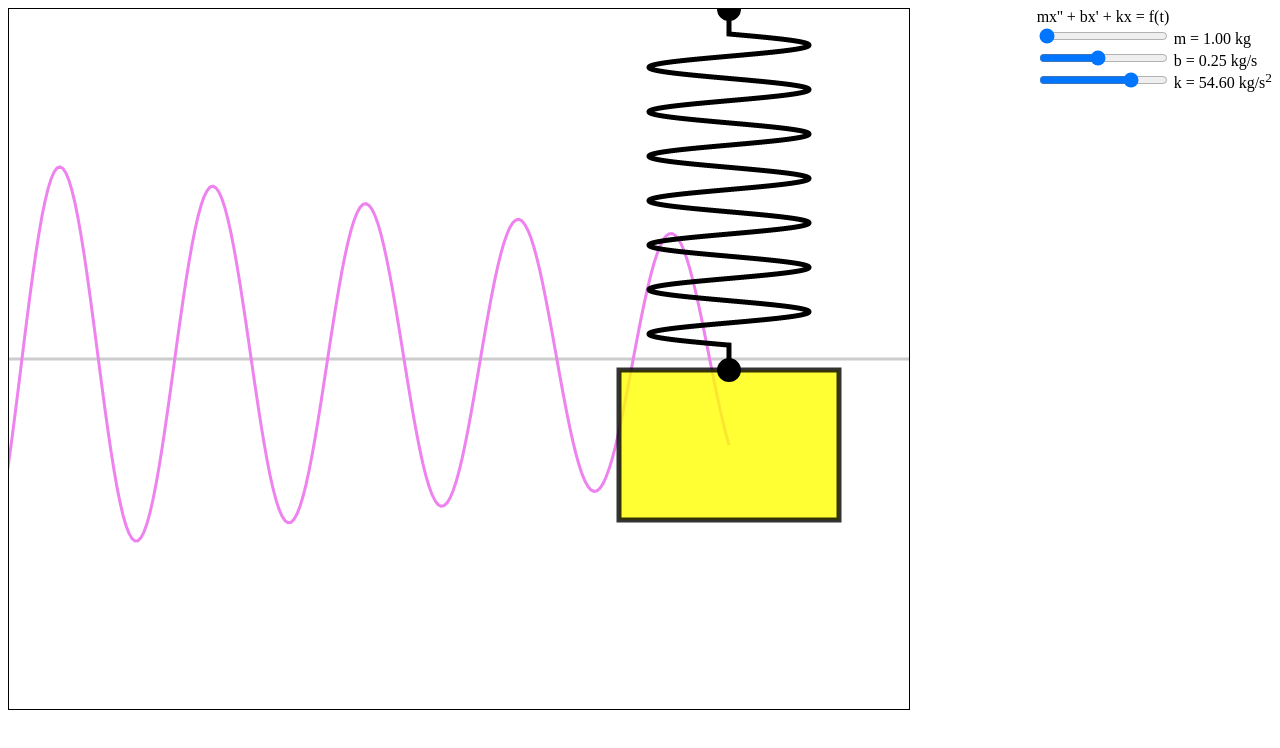
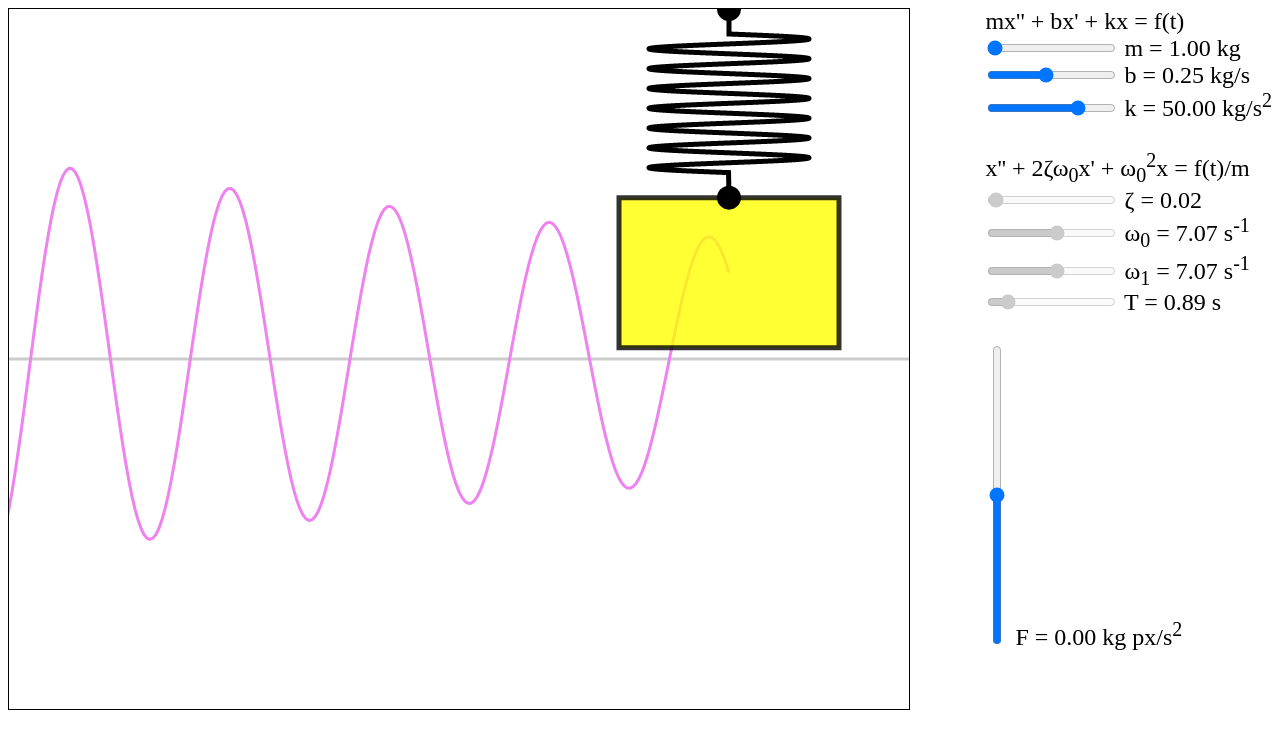
Before and after one commit to caseychu/spring-simulator, a plain HTML site: page index.html in a window 1280 px wide. Drawn offline with Linux system fonts and the light colour scheme.

Commit message:
parameters

```diff
--- a/index.html
+++ b/index.html
@@ -9,6 +9,7 @@
 
 			#controls {
 				float: right;
+				font-size: 1.5em;
 			}
 		</style>
 	</head>
@@ -19,7 +20,17 @@
 			mx'' + bx' + kx = f(t) <br />
 			<div id="m"><input type="range" step="0.001" min="1" max="5" value="1" /> m = <span></span> kg</div>
 			<div id="b"><input type="range" step="0.001" min="-5" max="3" value="-1.38629" /> b = <span></span> kg/s</div>
-			<div id="k"><input type="range" step="0.001" min="1" max="5" value="4" /> k = <span></span> kg/s<sup>2</sup></div>
+			<div id="k"><input type="range" step="0.001" min="1" max="5" value="3.912" /> k = <span></span> kg/s<sup>2</sup></div>
+
+			<br />
+			x'' + 2&zeta;&omega;<sub>0</sub>x' + &omega;<sub>0</sub><sup>2</sup>x = f(t)/m <br />
+			<div id="zeta"><input type="range" step="0.001" min="0" max="2" disabled /> &zeta; = <span></span></div>
+			<div id="omega0"><input type="range" step="0.001" min="0" max="13" disabled /> &omega;<sub>0</sub> = <span></span> s<sup>-1</sup></div>
+			<div id="omega1"><input type="range" step="0.001" min="0" max="13" disabled /> &omega;<sub>1</sub> = <span></span> s<sup>-1</sup></div>
+			<div id="T"><input type="range" step="0.001" min="0" max="8" disabled /> T = <span></span> s</div>
+
+			<br />
+			<div id="f"><input type="range" style="width: 20px; height: 300px; -webkit-appearance: slider-vertical;" step="0.01" min="-5000" max="5000" value="0" /> F = <span></span> kg px/s<sup>2</sup></div>
 		</div>
 
 		<script src="spring.js" type="text/javascript"></script>
--- a/spring.js
+++ b/spring.js
@@ -10,7 +10,7 @@ function Renderer(canvas, width, height, render) {
 	};
 }
 
-function control(id, value, callback) {
+function control(id, value, inv, callback) {
 	var control = document.getElementById(id).querySelector('input');
 	var val = document.getElementById(id).querySelector('span');
 
@@ -19,9 +19,21 @@ function control(id, value, callback) {
 		callback(value(+this.value));
 	};
 	control.onchange();
+
+	return function (n) {
+		val.innerHTML = n.toFixed ? n.toFixed(2) : n;
+		control.value = inv(n);
+		return n;
+	};
 }
 
 window.onload = function () {
+	var sqrt = Math.sqrt;
+	var exp = Math.exp;
+	var log = Math.log;
+	var exp0 = function (x) { return x < -4.5 ? 0 : exp(x); };
+	var id = function (x) { return x; };
+	var sq = function (x) { return x * x; };
 	var sin = Math.sin;
 	var cos = Math.cos;
 	var PI = Math.PI;
@@ -101,13 +113,25 @@ window.onload = function () {
 	var t0 = 0;
 
 	// Modify our constants
-	var m, k, b;
-	var f = function (t) { return 0; }; // mass * pixels / second^2
+	var m, k, b, f0;
+	var f = function (t) { return f0; }; // mass * pixels / second^2
 
-	var id = function (x) { return x; };
-	control('m', id, function (m_) { m = m_; });
-	control('b', function (x) { return x < -4.5 ? 0 : Math.exp(x); }, function (b_) { b = b_; });
-	control('k', Math.exp, function (k_) { k = k_; });
+	var zeta = control('zeta', id, id, id);
+	var omega0 = control('omega0', id, id, id);
+	var omega1 = control('omega1', id, id, id);
+	var T = control('T', id, id, id);
+
+	function output() {
+		var o0 = omega0(sqrt(k / m));
+		var o1 = omega1(sqrt(k / m - sq(b / m / 2)) || "?");
+		T(typeof o1 == 'number' ? 2 * PI / o1 : "?");
+		zeta(b / m / o0 / 2);
+	}
+
+	control('m', id, id, function (m_) { m = m_; output(); });
+	control('b', exp0, log, function (b_) { b = b_; output(); });
+	control('k', exp, log, function (k_) { k = k_; output(); });
+	control('f', id, id, function (f_) { f0 = f_; });
 
 	requestAnimationFrame(function step(t) {
 		// The user left the page for a while... pick up where they left off.
@@ -141,17 +165,17 @@ window.onload = function () {
 		if (Math.abs(bx) <= BLOCK_WIDTH / 2) {
 			dragging = true;
 			lastY = y;
-			lastT = Date.now();
+			lastT = Date.now() / 1000;
 			grabberY = my - y;
 			v = 0;
 		}
 	};
 	spring.canvas.onmousemove = function (e) {
 		if (dragging) {
-			var t = Date.now();
+			var t = Date.now() / 1000;
 			var my = e.y - this.offsetTop;
 			y = my - grabberY;
-			v = (lastY - y) / (lastT - t);
+			v = 0.05 * (lastY - y) / (lastT - t);
 			lastT = t;
 		}
 	};
```
